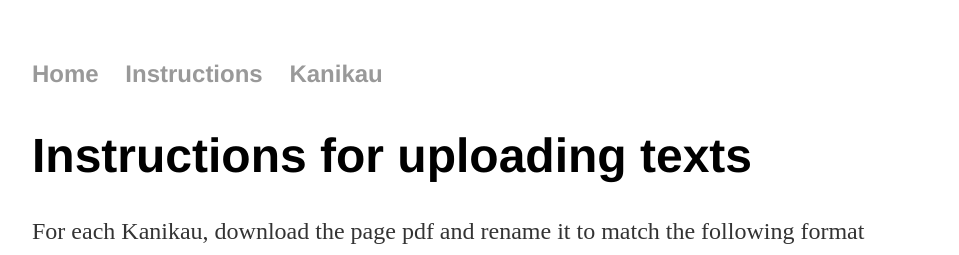
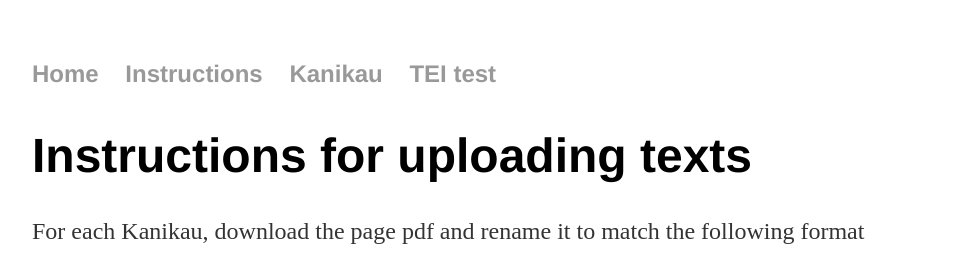
Before and after one commit to dmgustavhi/dmgustavhi.github.io, a Jekyll site: the page built from about/index.html, in a window 1280 px wide. Shown: the top 255 px of the page, without its empty margins (160-1119 px from the left). Built offline with Jekyll 4.4.1, drawn with Linux system fonts in a browser that asks for light colours.

Commit message:
Update default.html

```diff
--- a/_layouts/default.html
+++ b/_layouts/default.html
@@ -11,6 +11,7 @@
 	        		<li><a href="/">Home</a></li>
 		        	<li><a href="/about">Instructions</a></li>
 	        		<li><a href="https://github.com/dmgustavhi/kanikau.github.io/tree/master/uploads">Kanikau</a></li>
+				<li><a href="/tei/index.html">TEI test</a></li>
 	    		</ul>
 			</nav>
 			<div class="container">
```
